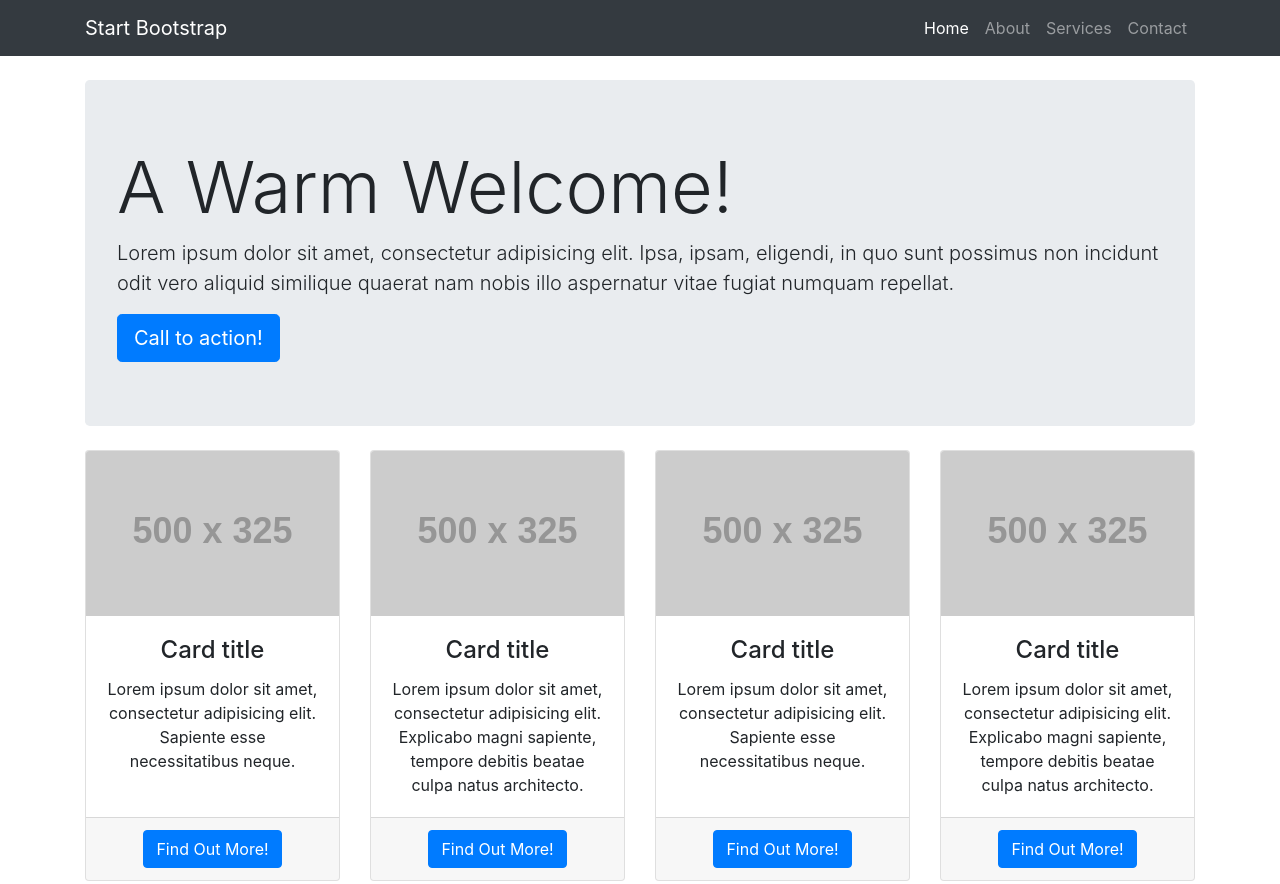
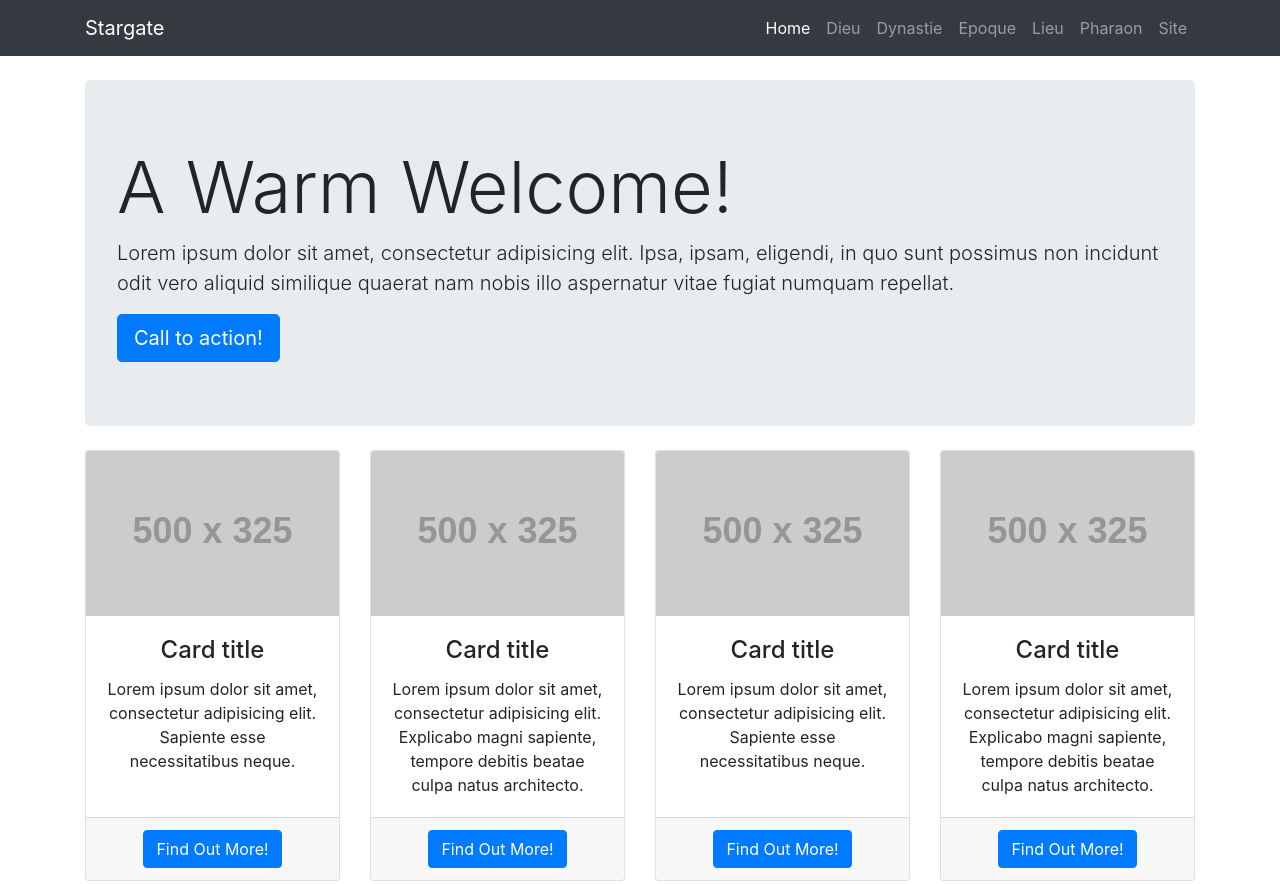
Before and after one commit to Fourkap/Stargate, a website: page index.html in a window 1280 px wide. Shown: the top 884 px of the page. Drawn offline with Linux system fonts and the light colour scheme; placeholder pictures from the web are drawn by us.

Commit message:
Ajout des Folders pour le MVC et creation du menu.

```diff
--- a/index.html
+++ b/index.html
@@ -23,7 +23,7 @@
   <!-- Navigation -->
   <nav class="navbar navbar-expand-lg navbar-dark bg-dark fixed-top">
     <div class="container">
-      <a class="navbar-brand" href="#">Start Bootstrap</a>
+      <a class="navbar-brand" href="#">Stargate</a>
       <button class="navbar-toggler" type="button" data-toggle="collapse" data-target="#navbarResponsive" aria-controls="navbarResponsive" aria-expanded="false" aria-label="Toggle navigation">
         <span class="navbar-toggler-icon"></span>
       </button>
@@ -35,13 +35,22 @@
             </a>
           </li>
           <li class="nav-item">
-            <a class="nav-link" href="#">About</a>
+            <a class="nav-link" href="#">Dieu</a>
           </li>
           <li class="nav-item">
-            <a class="nav-link" href="#">Services</a>
+            <a class="nav-link" href="#">Dynastie</a>
           </li>
           <li class="nav-item">
-            <a class="nav-link" href="#">Contact</a>
+            <a class="nav-link" href="#">Epoque</a>
+          </li>
+          <li class="nav-item">
+            <a class="nav-link" href="#">Lieu</a>
+          </li>
+          <li class="nav-item">
+            <a class="nav-link" href="#">Pharaon</a>
+          </li>
+          <li class="nav-item">
+            <a class="nav-link" href="#">Site</a>
           </li>
         </ul>
       </div>
```
Lines whose indentation alone changed are shown as unchanged.
